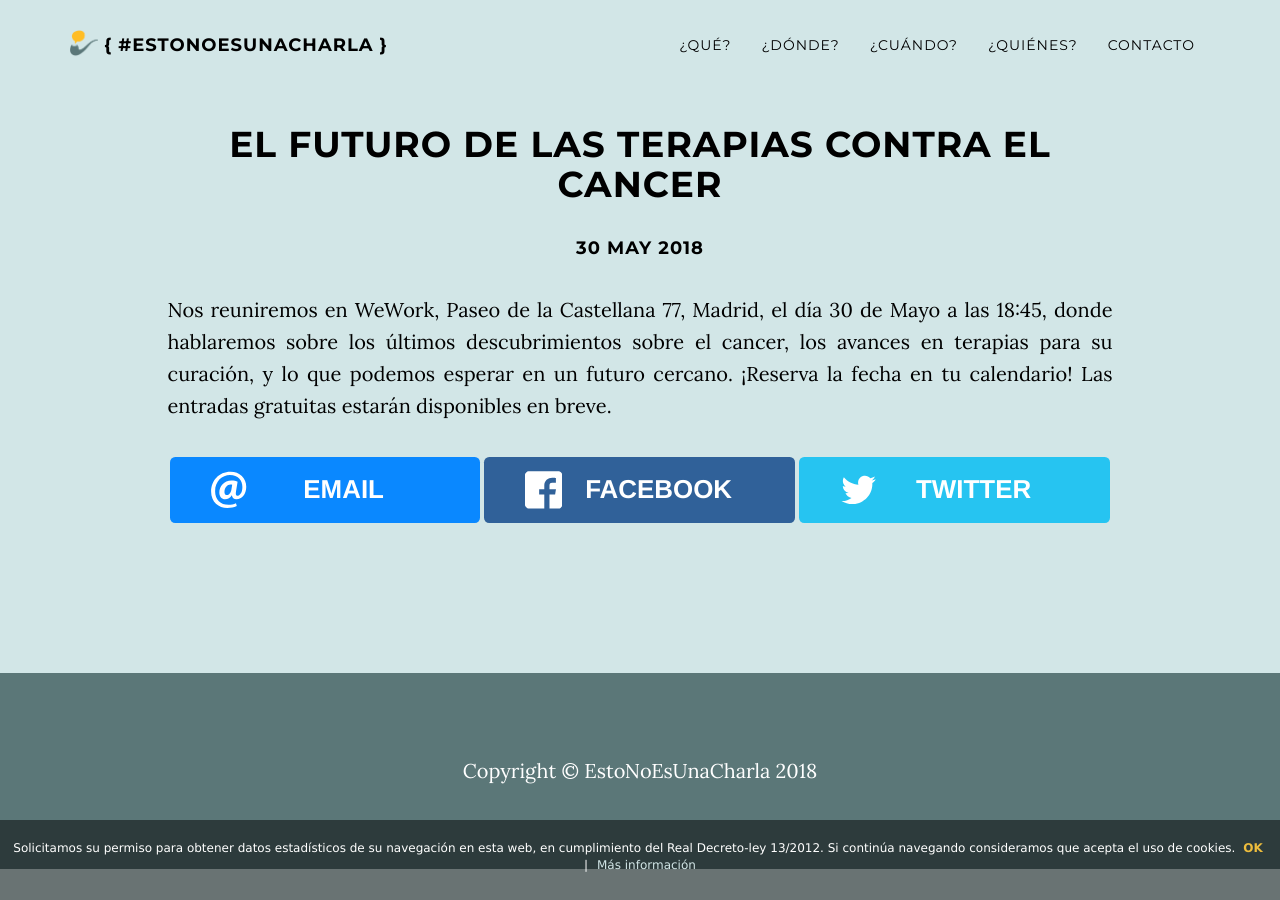
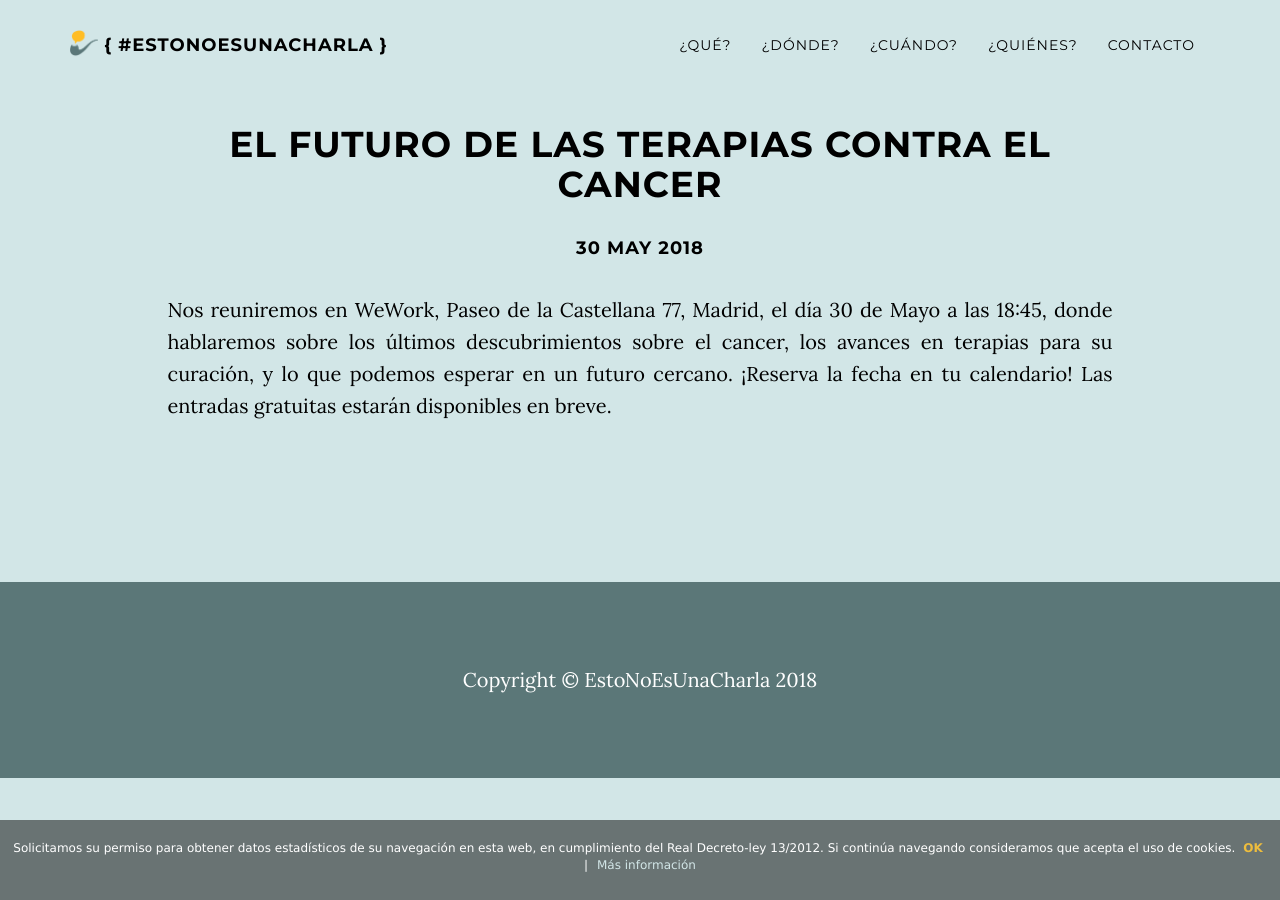
Before and after one commit to estonoesunacharla/web, a Jekyll site: the page built from _posts/2018-05-30-el-futuro-de-las-terapias-contra-el-cancer.md, in a window 1280 px wide. Built offline with Jekyll 4.4.1, drawn with Linux system fonts in a browser that asks for light colours; nearby versions of some CDN libraries; a style sheet for code colours, icons or effects is not loaded.

Commit message:
quitar botones de post

```diff
--- a/_includes/latest-post.html
+++ b/_includes/latest-post.html
@@ -19,7 +19,7 @@
 
         <br />
 
-        <h4><a href="{{site.baseurl}}/blog/">Todas las no-charlas</a></h4>
+        <h4><a href="{{site.baseurl}}/blog/">Ver todas las no-charlas</a></h4>
 
       </div>
     </div>
--- a/_layouts/post.html
+++ b/_layouts/post.html
@@ -27,20 +27,6 @@
             {{ page.content | markdownify }}
           </section>
 
-          {% include share.html %}
-
-          {% if jekyll.environment == "production" %}
-            {% include comments.html %}
-          {% endif %}
-
-          {% if site.author_blurb %}
-          <div class="author row">
-            <img class="col-xs-4 col-sm-3 col-md-2" src="{{site.baseurl}}{{site.author_blurb_image}}" alt="Me" />
-            <p class="col-xs-8 col-sm-9 col-md-10">
-              {{ site.author_blurb }}
-            </p>
-          </div>
-          {% endif%}
         </div>
       </div>
     </section>
```
